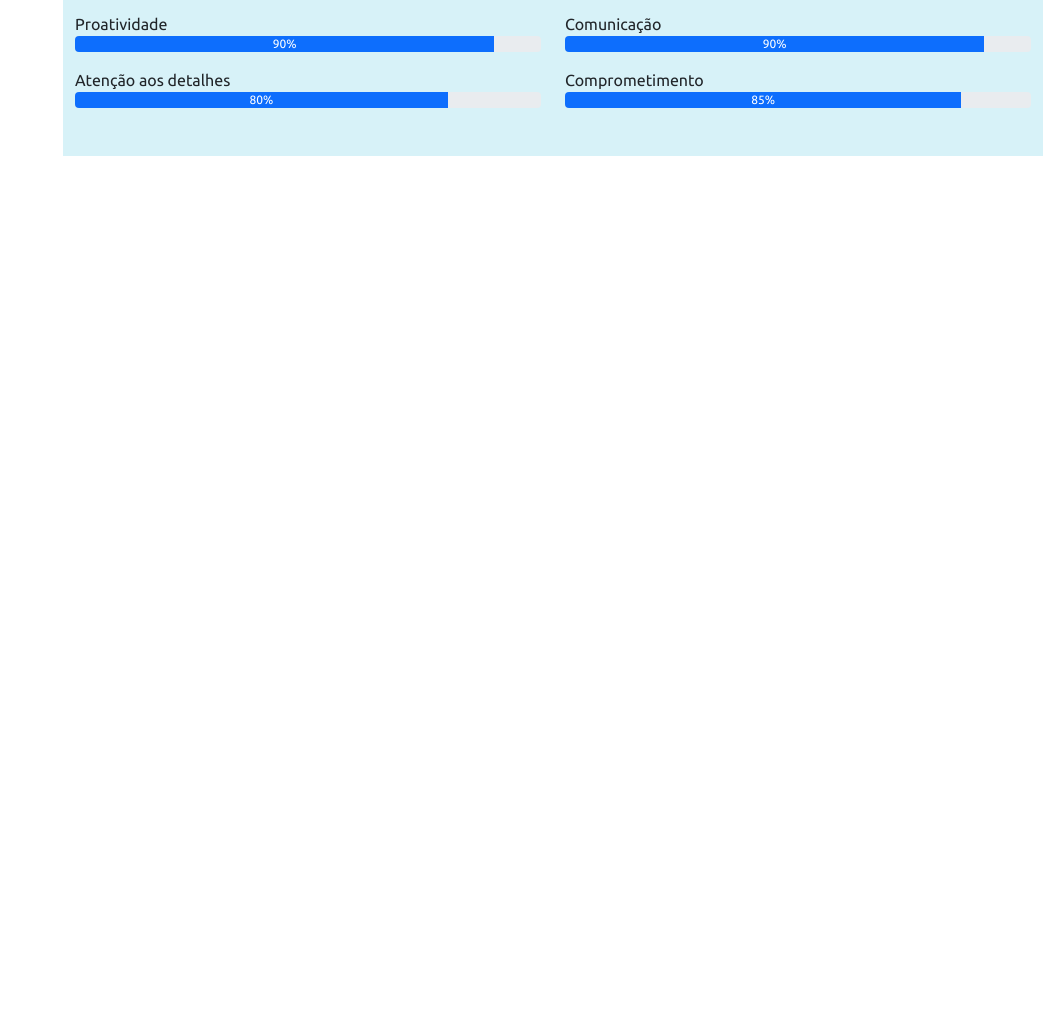
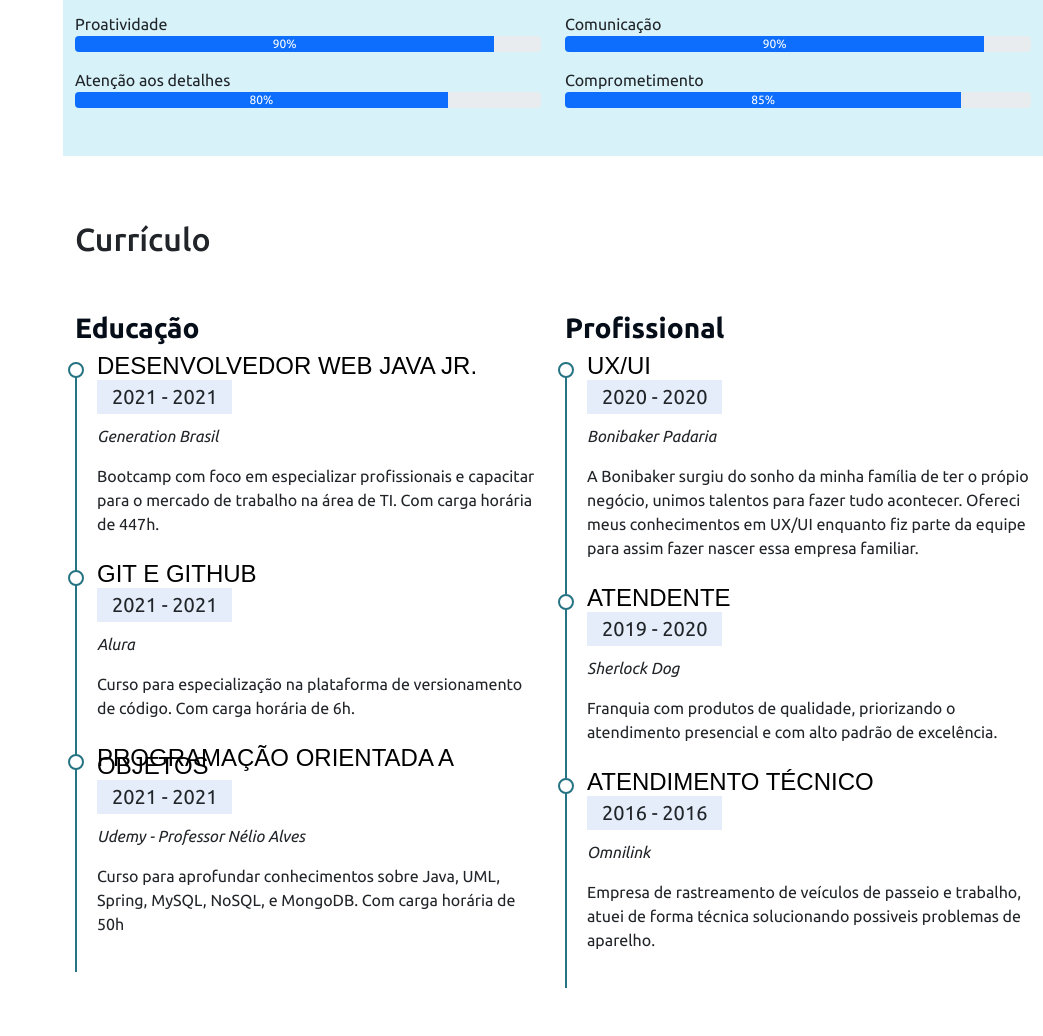
Before and after one commit to brubonifacio/PortfolioResponsivo, a Flask app: page / in a window 1280 px wide. Shown: the part 2133-3169 px from the top of the page, without its empty margins (237-1280 px from the left). Before the commit the page ends 2289 px from the top, so only its background shows below. Run offline with Flask 2, Linux system fonts and the light colour scheme; some libraries are stand-ins or nearby versions.

Commit message:
Adicionando curriculo

```diff
--- a/static/style.css
+++ b/static/style.css
@@ -186,3 +186,45 @@ i.menu-mobile{
 .section-bg{
     background-color: #D7F2F8;
 }
+
+.cv .cv-title{
+    font-weight: 600;
+    margin-top: 20px;
+    margin-bottom: 20px;
+    color: #050d18;
+}
+
+.cv .cv-item{
+    padding: 0 0 20px 20px;
+    margin-top: -2px;
+    border-left: 2px solid #267384;
+    position: relative;
+}
+.cv .cv-item h4{
+    line-height: 8px;
+    font-weight: 400;
+    text-transform: uppercase;
+    font-family: "Poppins", sans-serif;
+    color: #000000;
+    margin-bottom: 10px;
+}
+
+.cv .cv-item h5{
+    background: #e4edf9;
+    padding: 5px 15px ;
+    display: inline-block;
+    font-weight: 400;
+    margin-bottom: 10px;
+}
+
+.cv .cv-item::before{
+    content: "";
+    position: absolute;
+    top: 0;
+    left: -9px;
+    width: 16px;
+    height: 16px;
+    border: 2px solid #267384;
+    background: #fff;
+    border-radius: 50%;
+}
--- a/templates/index.html
+++ b/templates/index.html
@@ -44,13 +44,13 @@
                   <a class="nav-link" href="#habilidades"><i class="bi bi-file-earmark-check-fill"></i>Habilidades</a>
                 </li>
                 <li class="nav-item">
-                    <a class="nav-link" href="#"><i class="bi bi-file-earmark-person-fill"></i>Currículo</a>
+                    <a class="nav-link" href="#curriculo"><i class="bi bi-file-earmark-person-fill"></i>Currículo</a>
                   </li>
                   <li class="nav-item">
-                    <a class="nav-link" href="#"><i class="bi bi-collection-fill"></i>Portfólio</a>
+                    <a class="nav-link" href="#portfolio"><i class="bi bi-collection-fill"></i>Portfólio</a>
                   </li>
                   <li class="nav-item">
-                    <a class="nav-link" href="#"><i class="bi bi-envelope-fill"></i>Contato</a>
+                    <a class="nav-link" href="#contato"><i class="bi bi-envelope-fill"></i>Contato</a>
                   </li>
 
               </ul>
@@ -249,6 +249,77 @@
             </div>
 
         </section>
+
+        <section class="mt-5 cv" id="curriculo">
+            <div class="container pb-5">
+                <h2 class="pt-3 pb-4">Currículo</h2>
+
+                <div class="row">
+
+                    <div class="col-md-6">
+                        <h3 class="cv-title">Educação</h3>
+
+                        <div class='cv-item'>
+                            <h4>Desenvolvedor Web Java Jr.</h4>
+                            <h5> 2021 - 2021</h5>
+                            <p><em>Generation Brasil</em></p>
+                            <p>Bootcamp com foco em especializar profissionais e capacitar para o mercado de trabalho na área de TI. Com carga horária de 447h.</p>
+
+                        </div>
+
+                        <div class='cv-item'>
+                            <h4>Git e Github</h4>
+                            <h5> 2021 - 2021</h5>
+                            <p><em>Alura</em></p>
+                            <p>Curso para especialização na plataforma de versionamento de código. Com carga horária de 6h.</p>
+
+                        </div>
+
+                        <div class='cv-item'>
+                            <h4>Programação Orientada a Objetos</h4>
+                            <h5> 2021 - 2021</h5>
+                            <p><em>Udemy - Professor Nélio Alves</em></p>
+                            <p>Curso para aprofundar conhecimentos sobre Java, UML, Spring, MySQL, NoSQL, e MongoDB. Com carga horária de 50h</p>
+
+                        </div>
+
+                    </div>
+
+                    <div class="col-md-6">
+                        <h3 class="cv-title">Profissional</h3>
+
+                        <div class='cv-item'>
+                            <h4>UX/UI</h4>
+                            <h5> 2020 - 2020</h5>
+                            <p><em>Bonibaker Padaria</em></p>
+                            <p>A Bonibaker surgiu do sonho da minha família de ter o própio negócio, unimos talentos para fazer tudo acontecer. Ofereci meus conhecimentos em UX/UI enquanto fiz parte da equipe para assim fazer nascer essa empresa familiar.</p>
+
+                        </div>
+
+                        <div class='cv-item'>
+                            <h4>Atendente</h4>
+                            <h5> 2019 - 2020</h5>
+                            <p><em>Sherlock Dog</em></p>
+                            <p>Franquia com produtos de qualidade, priorizando o atendimento presencial e com alto padrão de excelência.</p>
+
+                        </div>
+
+                        <div class='cv-item'>
+                            <h4>Atendimento Técnico</h4>
+                            <h5> 2016 - 2016</h5>
+                            <p><em>Omnilink</em></p>
+                            <p>Empresa de rastreamento de veículos de passeio e trabalho, atuei de forma técnica solucionando possiveis problemas de aparelho.</p>
+
+                        </div>
+
+
+                    </div>
+
+                </div>
+
+            </div>
+
+        </section>
     </main>
 
 
```
